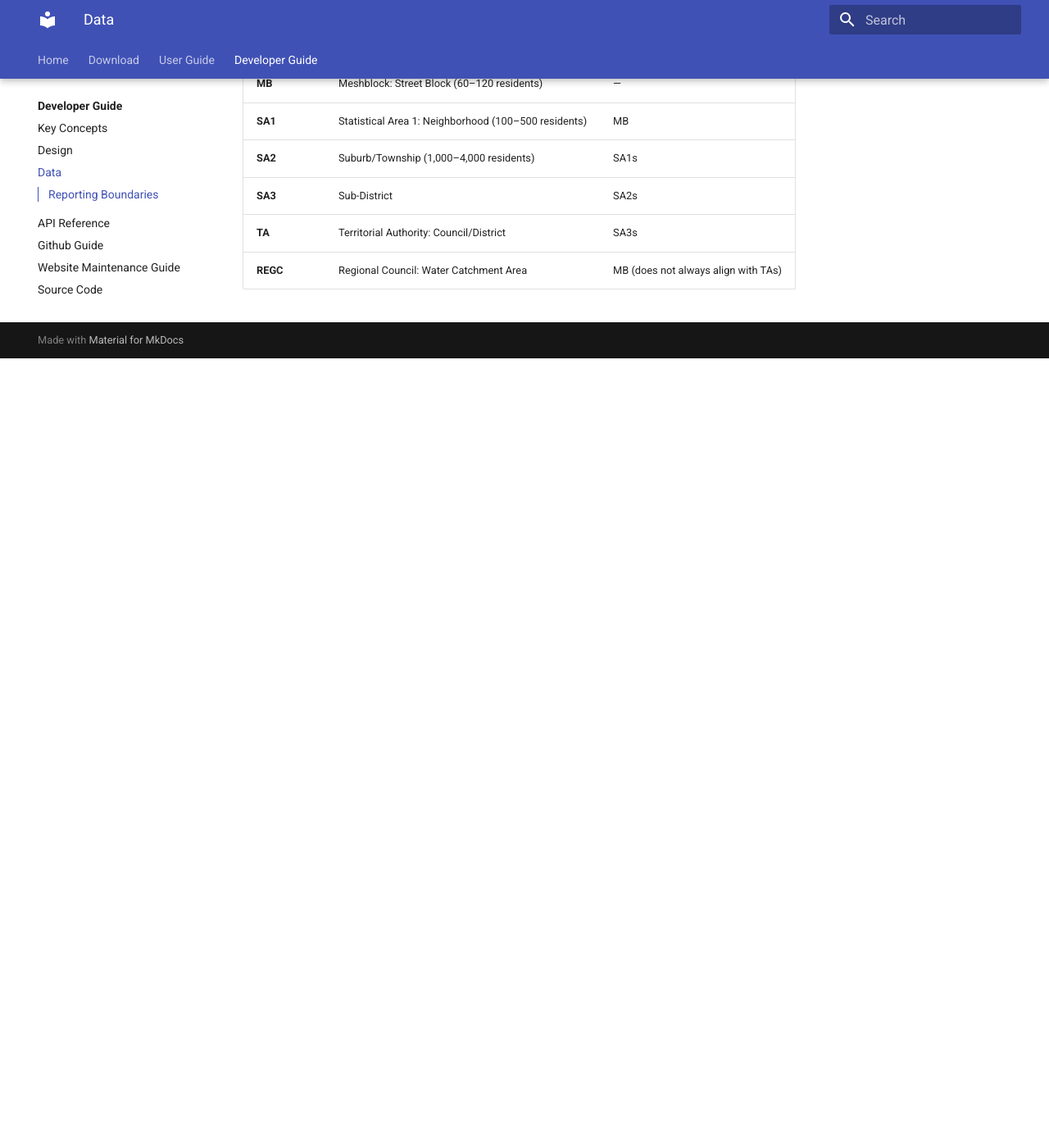
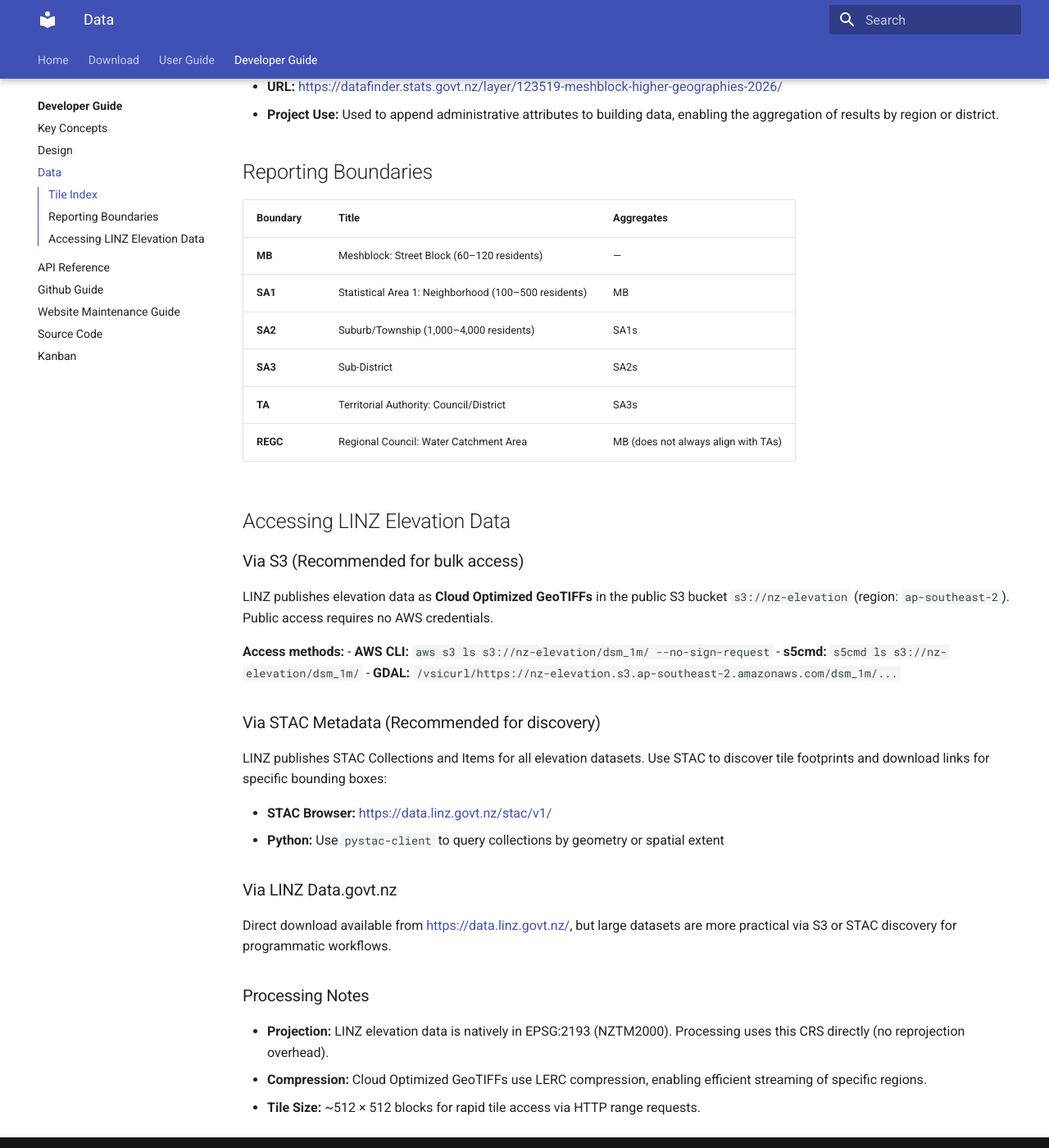
Before and after one commit to rewiring-nz/solar-estimates, an MkDocs documentation site: the page built from docs/developer/data.md, in a window 1280 px wide and 1400 px high, scrolled down 1163 px. Shown: the whole window at 82% size. Built offline with MkDocs 1.6.1 and Material for MkDocs 9.7.7, drawn with Linux system fonts in a browser that asks for light colours; before the commit the page ends 1600 px from its top, so only the background shows below that; some of the changed text lies outside the part shown.

Commit message:
Docs: Extend description of NZ LINZ tile datasets

```diff
--- a/docs/developer/data.md
+++ b/docs/developer/data.md
@@ -18,6 +18,12 @@
 * **Project Use:** The primary dataset for identifying individual building locations and footprints for solar potential mapping.
 * **Future:** Integrate NZ Building Outlines (All Sources) which seems to have more buildings, as well as duplicates.
 
+## Tile Index
+
+The 1m DSM and 8m DEM are tiled using the [New Zealand 1:10,000 tile index LINZ layer 104690](https://data.linz.govt.nz/layer/104690), creating individual georeferenced tiles (typically ~4,800 × 7,200 pixels at 1m resolution).
+
+Tiles are named using the format `REGION_10000_INDEX.tif` (e.g., `BH31_10000_0403.tiff`). This enables downloading only tiles covering your region of interest rather than entire national datasets.
+
 ### Meshblock Higher Geographies
 * **Description:** An administrative dataset that links individual meshblocks to higher-level statistical and local government boundaries (160MB).
 * **URL:** https://datafinder.stats.govt.nz/layer/123519-meshblock-higher-geographies-2026/
@@ -33,3 +39,31 @@
 | **SA3** | Sub-District | SA2s |
 | **TA** | Territorial Authority: Council/District | SA3s |
 | **REGC** | Regional Council: Water Catchment Area | MB (does not always align with TAs) |
+
+## Accessing LINZ Elevation Data
+
+### Via S3 (Recommended for bulk access)
+
+LINZ publishes elevation data as **Cloud Optimized GeoTIFFs** in the public S3 bucket `s3://nz-elevation` (region: `ap-southeast-2`). Public access requires no AWS credentials.
+
+**Access methods:**
+- **AWS CLI:** `aws s3 ls s3://nz-elevation/dsm_1m/ --no-sign-request`
+- **s5cmd:** `s5cmd ls s3://nz-elevation/dsm_1m/`
+- **GDAL:** `/vsicurl/https://nz-elevation.s3.ap-southeast-2.amazonaws.com/dsm_1m/...`
+
+### Via STAC Metadata (Recommended for discovery)
+
+LINZ publishes STAC Collections and Items for all elevation datasets. Use STAC to discover tile footprints and download links for specific bounding boxes:
+
+- **STAC Browser:** https://data.linz.govt.nz/stac/v1/
+- **Python:** Use `pystac-client` to query collections by geometry or spatial extent
+
+### Via LINZ Data.govt.nz
+
+Direct download available from https://data.linz.govt.nz/, but large datasets are more practical via S3 or STAC discovery for programmatic workflows.
+
+### Processing Notes
+
+- **Projection:** LINZ elevation data is natively in EPSG:2193 (NZTM2000). Processing uses this CRS directly (no reprojection overhead).
+- **Compression:** Cloud Optimized GeoTIFFs use LERC compression, enabling efficient streaming of specific regions.
+- **Tile Size:** ~512 × 512 blocks for rapid tile access via HTTP range requests.
```
